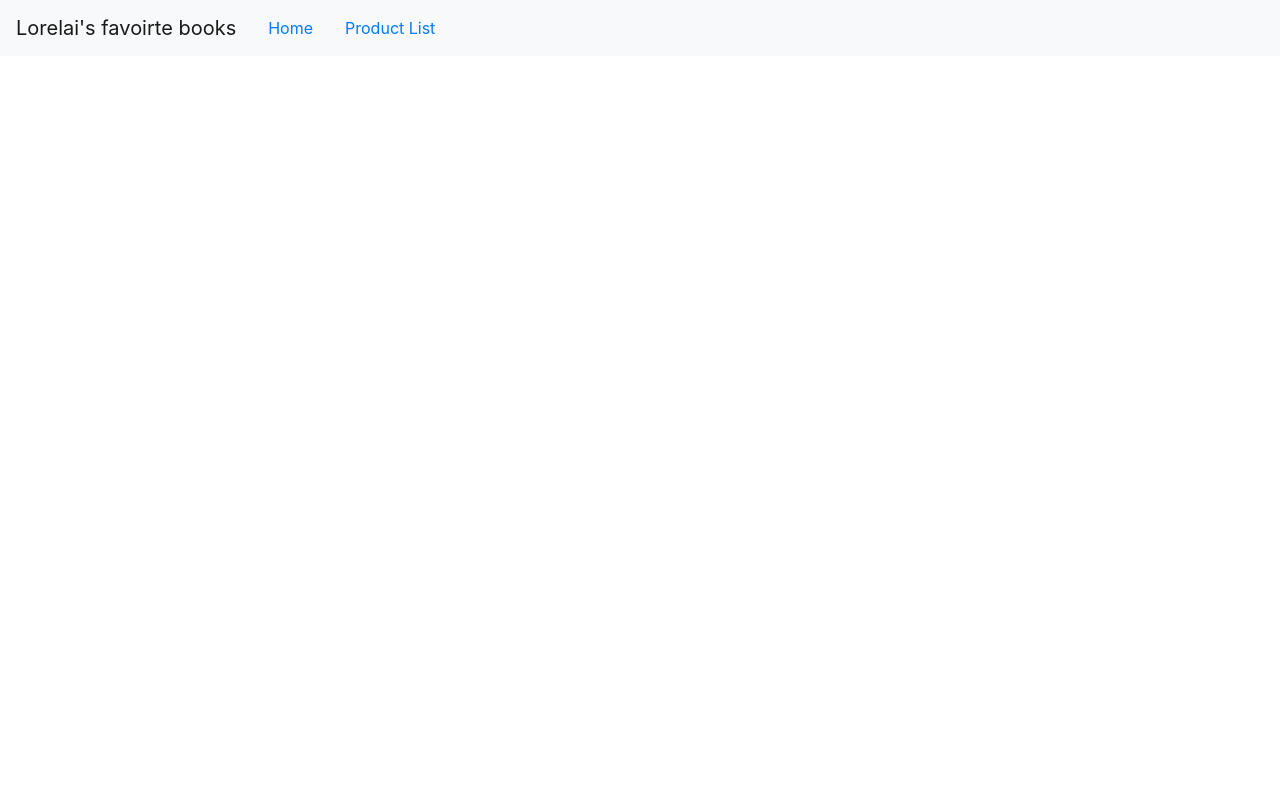
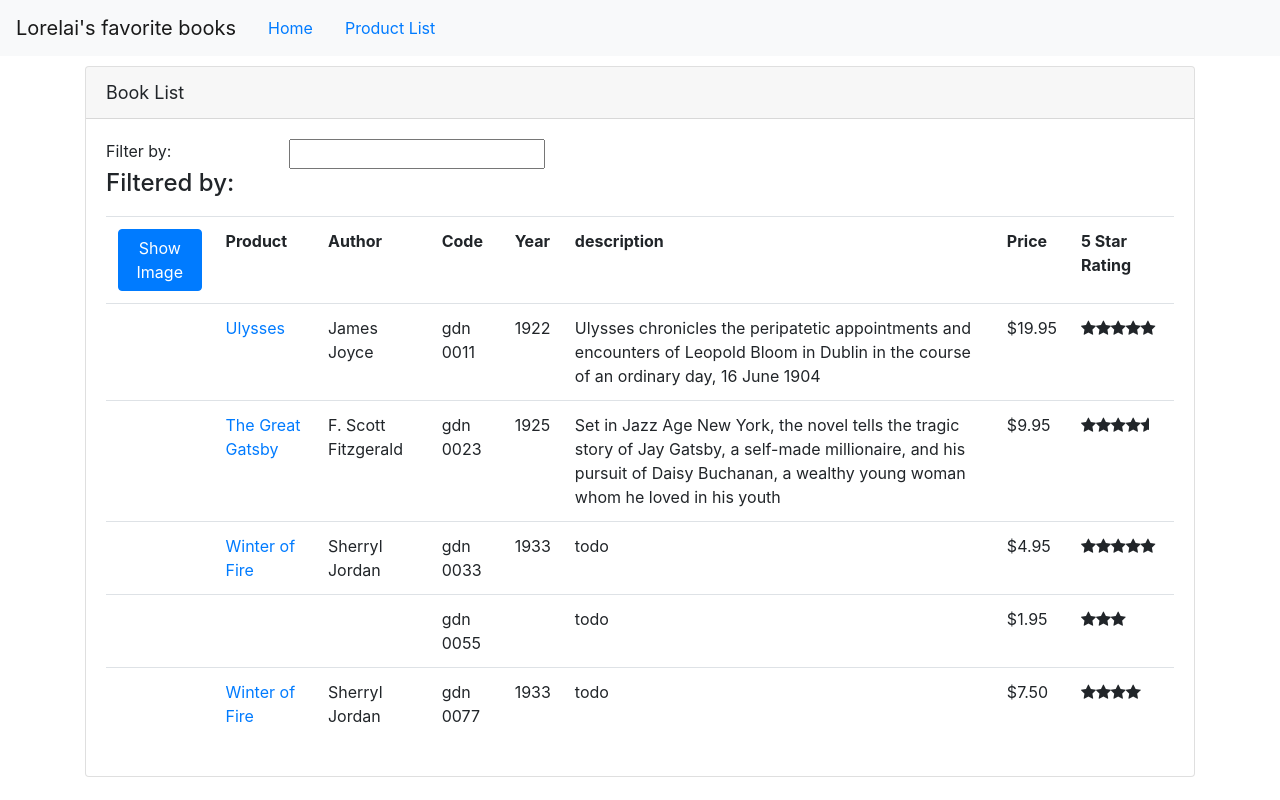
Before and after one commit to Nairodie/APM, an Angular app: page /products in a window 1280 px wide. Built offline with nearby package versions, Linux system fonts and the light colour scheme.

Commit message:
parameters to route

```diff
--- a/src/app/app.component.ts
+++ b/src/app/app.component.ts
@@ -6,12 +6,15 @@ import { Component } from '@angular/core';
   <nav class="navbar navbar-expand navbar-light bg-light">
     <a class="navbar-brand">{{pageTitle}}</a>
     <ul class="nav nav-pills">
-      <li><a class="nav-link">Home</a></li>
-      <li><a class="nav-link">Product List</a></li>
+      <li><a class="nav-link" [routerLink]="['/welcome']"> Home </a></li>
+      <li><a class="nav-link" [routerLink]="['/products']"> Product List </a></li>
     </ul>
   </nav>
+  <div class="container">
+    <router-outlet></router-outlet>
+    </div>
   `
 })
 export class AppComponent {
-  pageTitle: string = "Lorelai's favoirte books";
+  pageTitle: string = "Lorelai's favorite books";
 }
--- a/src/app/products/product-detail.component.ts
+++ b/src/app/products/product-detail.component.ts
@@ -1,4 +1,5 @@
 import { Component, OnInit } from '@angular/core';
+import { ActivatedRoute } from "@angular/router";
 
 import { IProduct } from "./product";
 
@@ -10,9 +11,25 @@ export class ProductDetailComponent implements OnInit {
   pageTitle: string = "Product Detail";
   product: IProduct;
 
-  constructor() { }
+  constructor(private route: ActivatedRoute) { }
 
-  ngOnInit(): void {
+  ngOnInit() {
+    //let defines a blocked scope variable
+    //+ is a JS shortcut to convert the parameter string to a numeric id
+    let id = +this.route.snapshot.paramMap.get("id");
+    //ES2015 backticks to define a template string and display the id
+    this.pageTitle += `: ${id}`;
+    this.product = {
+      "productId": id,
+      "productName": "Ulysses",
+      "Author": "James Joyce",
+      "productCode": "gdn-0011",
+      "releaseDate": "1922",
+      "description": "Ulysses chronicles the peripatetic appointments and encounters of Leopold Bloom in Dublin in the course of an ordinary day, 16 June 1904",
+      "price": 19.95,
+      "starRating": 5,
+      "imageUrl": "https://upload.wikimedia.org/wikipedia/commons/a/ab/JoyceUlysses2.jpg",
+    }
   }
 
 }
--- a/src/app/products/product-list.component.html
+++ b/src/app/products/product-list.component.html
@@ -42,7 +42,11 @@
                             [style.margin.px]="imageMargin">
 
                     </td>
-                    <td>{{ product.productName }}</td>
+                    <td>
+                        <a [routerLink]="['/products', product.productId]">
+                        {{ product.productName }}
+                        </a>
+                    </td>
                     <td>{{ product.Author }}</td>
                     <td>{{ product.productCode | lowercase | ConvertToSpaces: "-" }}</td>
                     <td>{{ product.releaseDate }}</td>
```
